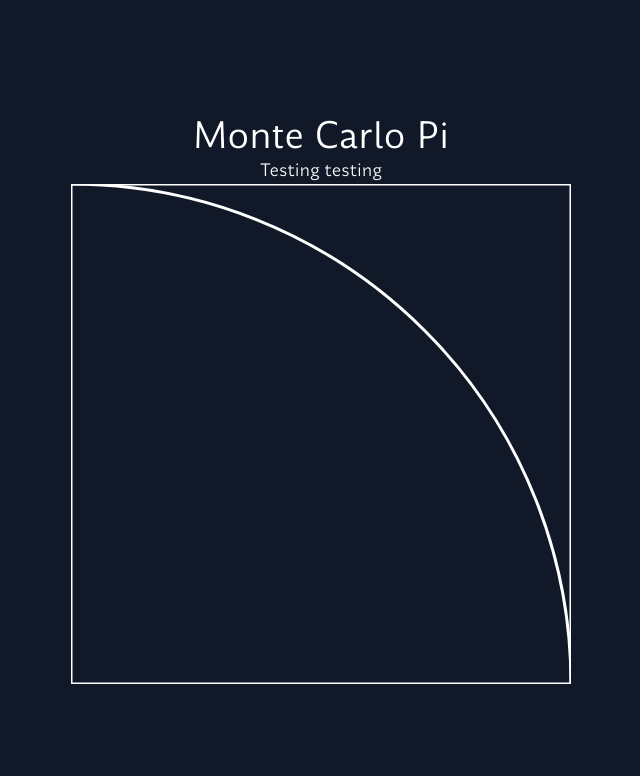
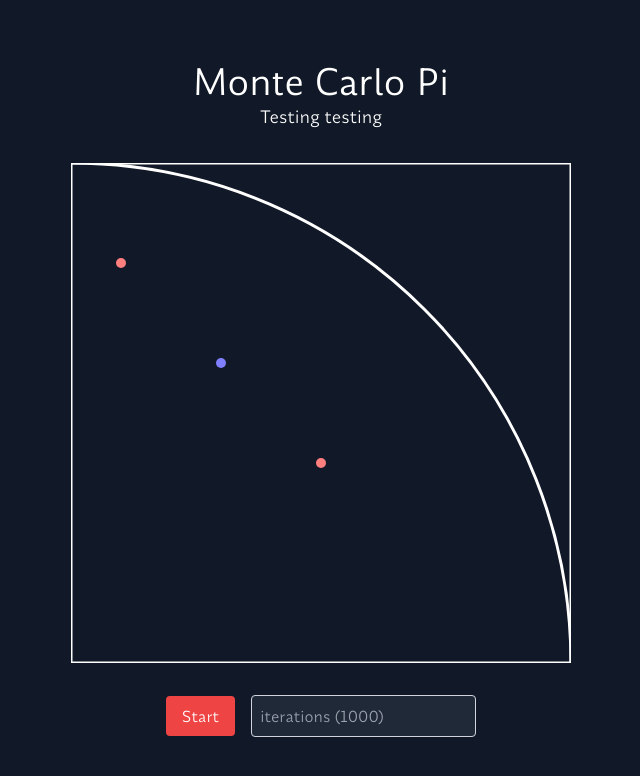
Before and after one commit to TetieWasTaken/monte-carlo-pi, a Next.js app: page / in a window 1280 px wide. Shown: the top 776 px of the page, without its empty margins (319-959 px from the left). Built offline with nearby package versions, Linux system fonts and the light colour scheme.

Commit message:
feat(content): add points

```diff
--- a/src/app/page.tsx
+++ b/src/app/page.tsx
@@ -1,10 +1,20 @@
+import { Point } from "@/types";
+
 export default function Home() {
+  const points: Point[] = [
+    { x: 0.1, y: 0.2, isInsideCircle: true },
+    { x: 0.3, y: 0.4, isInsideCircle: false },
+    { x: 0.5, y: 0.6, isInsideCircle: true },
+  ];
+
   return (
     <div className="flex justify-center items-center h-screen bg-gray-900 text-white flex-col">
-      <h1 className="text-4xl font-title">Monte Carlo Pi</h1>
-      <p className="text-lg">
-        Testing testing
-      </p>
+      <div className="mb-8 text-center">
+        <h1 className="text-4xl font-title">Monte Carlo Pi</h1>
+        <p className="text-lg">
+          Testing testing
+        </p>
+      </div>
       <svg width="500" height="500">
         <rect
           x="0"
@@ -21,7 +31,26 @@ export default function Home() {
           stroke="white"
           strokeWidth="3"
         />
+        {points.map(({ x, y, isInsideCircle }) => (
+          <circle
+            cx={x * 500}
+            cy={y * 500}
+            r="5"
+            fill={isInsideCircle ? "#ff7f7f" : "#7f7fff"}
+            key={`${x}-${y}`}
+          />
+        ))}
       </svg>
+      <div className="mt-8">
+        <button className="bg-red-500 hover:bg-red-700 text-white py-2 px-4 rounded transition duration-300 ease-in-out transform hover:scale-105">
+          Start
+        </button>
+        <input
+          type="number"
+          placeholder="iterations (1000)"
+          className="ml-4 p-2 border border-gray-300 rounded bg-gray-800 text-white"
+        />
+      </div>
     </div>
   );
 }
--- /dev/null
+++ b/src/types.ts
@@ -0,0 +1,5 @@
+export interface Point {
+  x: number;
+  y: number;
+  isInsideCircle: boolean;
+}
```
